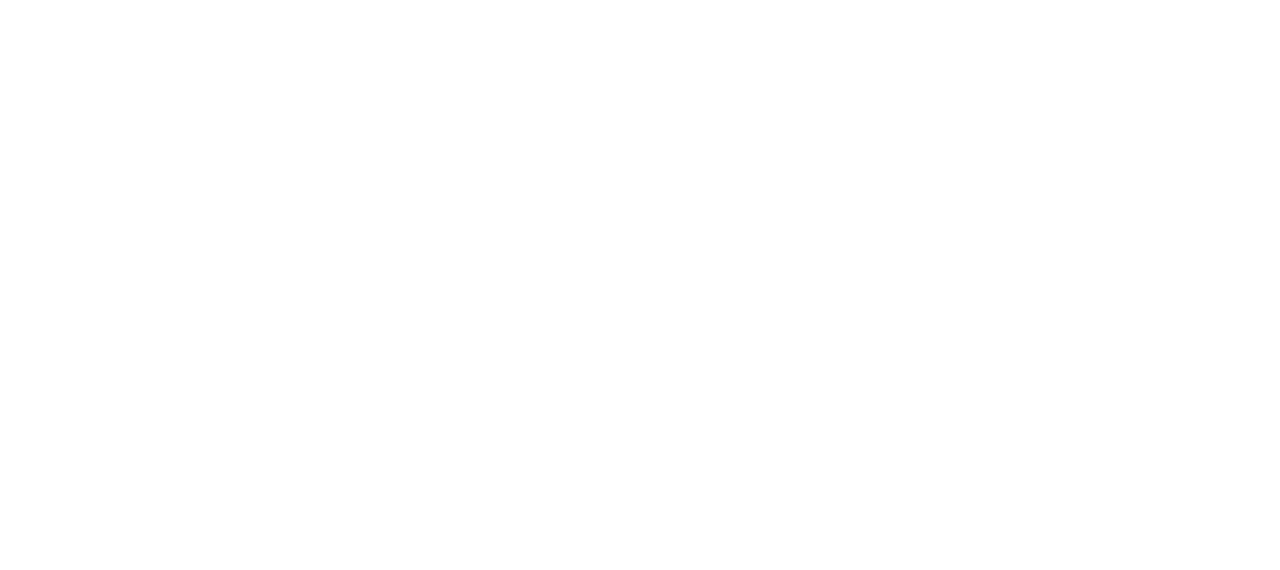
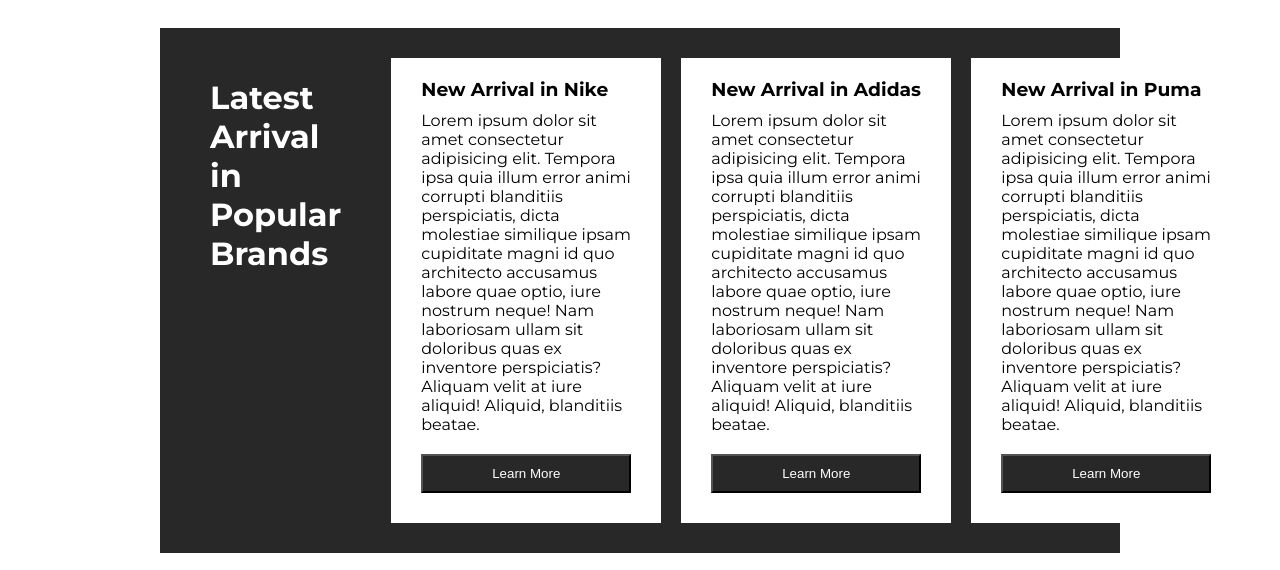
Before and after one commit to mehedi1256/angular-tutorial-ekart, an Angular app: page / in a window 1280 px wide. Shown: the part 4492-5062 px from the top of the page. Before the commit the page ends 4520 px from the top, so only its background shows below. Built offline with nearby package versions, Linux system fonts and the light colour scheme.

Commit message:
content projection

```diff
--- a/src/app/app.module.ts
+++ b/src/app/app.module.ts
@@ -13,6 +13,7 @@
 import { ProductComponent } from './container/product-list/product/product.component';
 import { FilterComponent } from './container/product-list/filter/filter.component';
 import { ProductDetailComponent } from './container/product-detail/product-detail.component';
+import { FeaturedBrandsComponent } from './container/featured-brands/featured-brands.component';
 @NgModule({
   declarations: [
     AppComponent,
@@ -26,6 +27,7 @@
     ProductComponent,
     FilterComponent,
     ProductDetailComponent,
+    FeaturedBrandsComponent,
   ],
   imports: [
     BrowserModule,
--- a/src/app/container/container.component.css
+++ b/src/app/container/container.component.css
@@ -2,3 +2,16 @@
     margin: 20px auto;
     padding: 0px 20vh;
 }
+
+.ekart-featured-products {
+    background-color: #282828;
+    padding: 20px 10px;
+    display: flex;
+}
+
+.ekart-featured-product-heading {
+    width: 320px;
+    margin: 10px 10px;
+    padding: 20px 30px;
+    color: #fff;
+}
--- a/src/app/container/container.component.html
+++ b/src/app/container/container.component.html
@@ -14,6 +14,23 @@
     <app-search (searchTextChanged)="setSearchText($event)"></app-search>
     <product-list [searchText]="searchText" #productListComponent></product-list>
     <product-detail *ngIf="productListComponent.selectedProduct" [productListComp]="productListComponent"></product-detail>
+
+    <div class="ekart-featured-products">
+        <div class="ekart-featured-product-heading">
+            <h1>Latest Arrival in Popular Brands</h1>
+        </div>
+
+        <featured-brands>
+            <h3 class="title">New Arrival in Nike</h3>
+        </featured-brands>
+        <featured-brands>
+            <h3 class="title">New Arrival in Adidas</h3>
+        </featured-brands>
+        <featured-brands>
+            <h3 class="title">New Arrival in Puma</h3>
+        </featured-brands>
+
+    </div>
     <!-- <div *ngFor="let item of listOfString">
         <p>Current element of array is: {{item}}</p>
     </div> -->
--- /dev/null
+++ b/src/app/container/featured-brands/featured-brands.component.css
@@ -0,0 +1,17 @@
+.ekart-featured-product-item {
+    width: 270px;
+    margin: 10px 10px;
+    padding: 20px 30px;
+    background-color: #fff;
+}
+
+.title, .description, .call-to-action {
+    margin: 10px 0px;
+}
+
+.call-to-action {
+    background-color: #282828;
+    color: #fff;
+    width: 100%;
+    padding: 10px 0px;
+}
--- /dev/null
+++ b/src/app/container/featured-brands/featured-brands.component.html
@@ -0,0 +1,5 @@
+<div class="ekart-featured-product-item">
+    <ng-content></ng-content>
+    <p class="description">Lorem ipsum dolor sit amet consectetur adipisicing elit. Tempora ipsa quia illum error animi corrupti blanditiis perspiciatis, dicta molestiae similique ipsam cupiditate magni id quo architecto accusamus labore quae optio, iure nostrum neque! Nam laboriosam ullam sit doloribus quas ex inventore perspiciatis? Aliquam velit at iure aliquid! Aliquid, blanditiis beatae.</p>
+    <button class="call-to-action">Learn More</button>
+</div>
```
Also changed, not shown: src/app/container/featured-brands/featured-brands.component.ts (added, +10 -0 lines).
